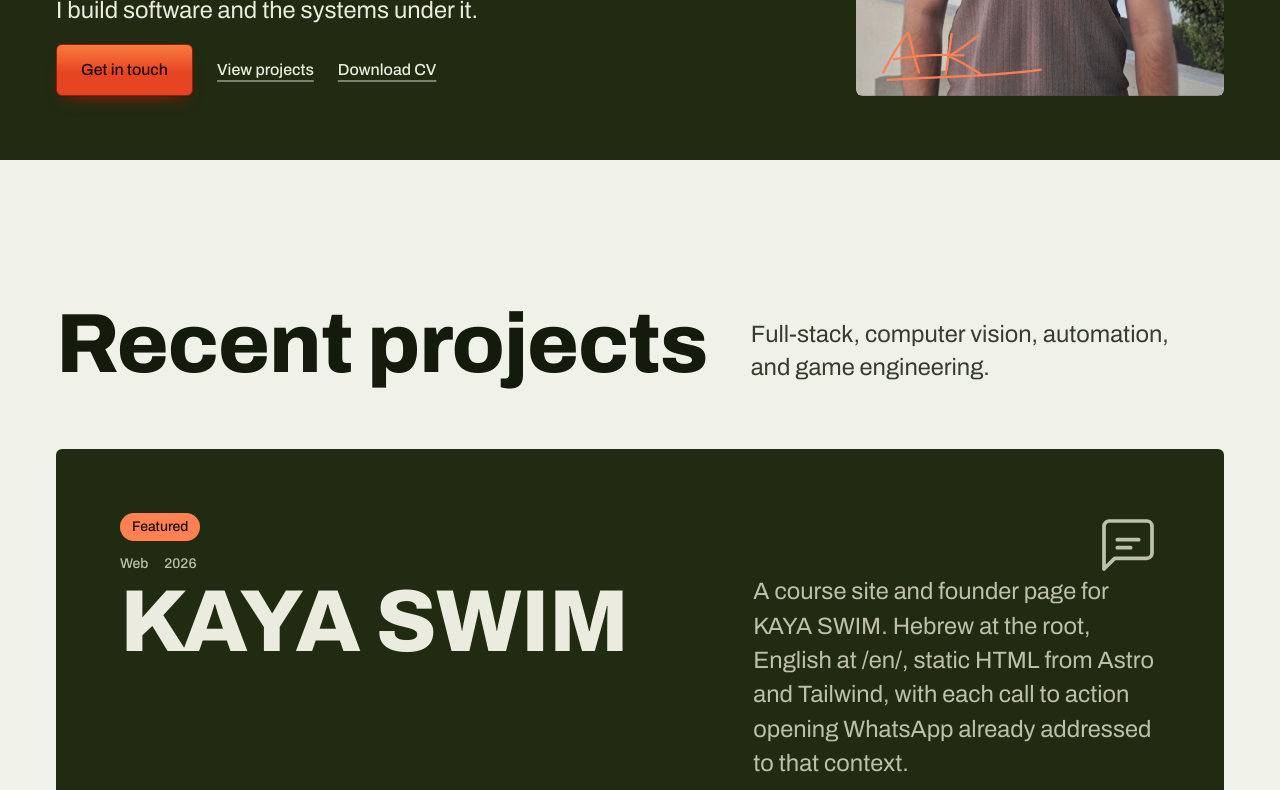
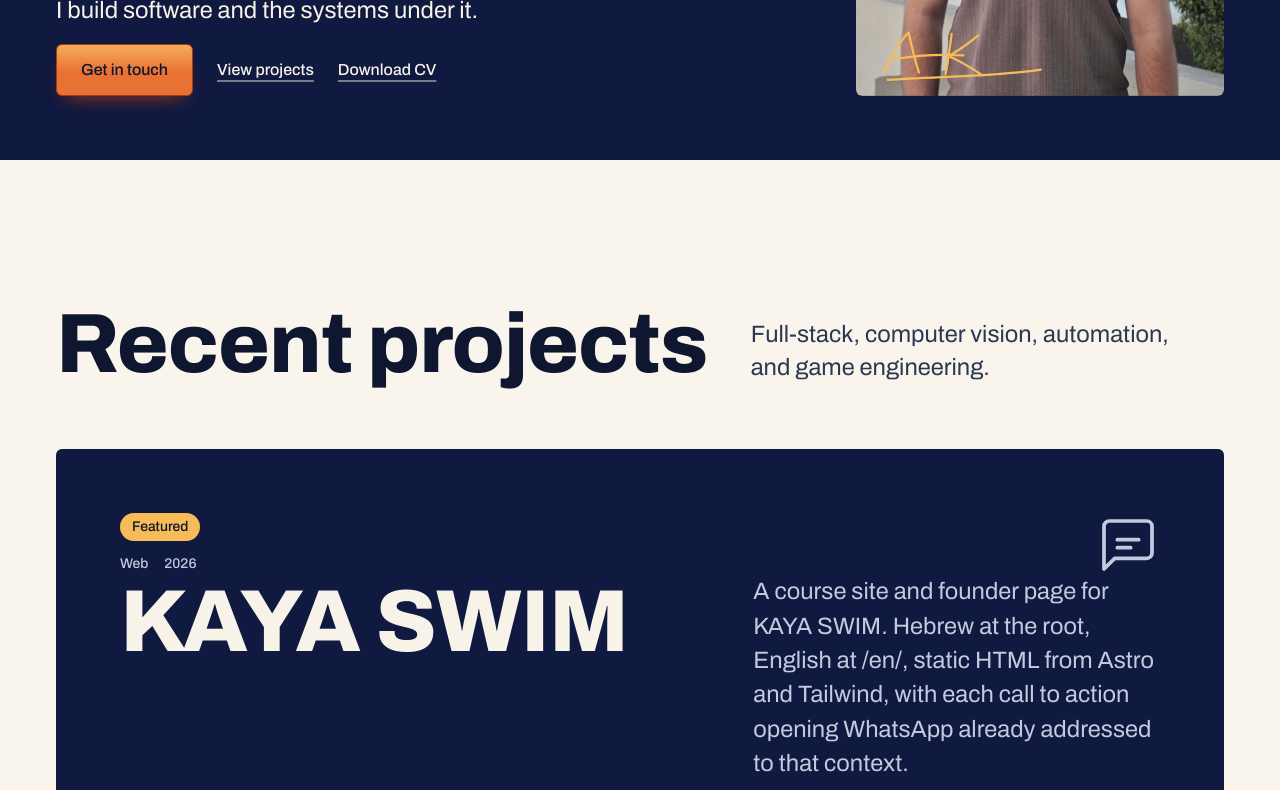
Before and after one commit to AbeedKhalil/ABEDKH_Website, a website: page Frontend/index.html in a window 1280 px wide. Shown: the part 640-1430 px from the top of the page. Drawn offline with Linux system fonts and the light colour scheme; no server answers.

Commit message:
Recolor Three Scripts as Jerusalem Dusk
Replace the olive-night palette with warm limestone paper, midnight-lapis ink,
a twilight-indigo field that matches the sunset hero photo, sunset terracotta
signal, and Dome-gold / rose / turquoise foil. All text pairs pass WCAG AA in
light and dark themes; theme-color meta updated to match.

```diff
--- a/Frontend/index.html
+++ b/Frontend/index.html
@@ -7,7 +7,7 @@
     <meta property="og:title" content="Abd AlRahman Khalil">
     <meta property="og:description" content="Computer science engineer in Jerusalem. Full-stack, QA automation, and IT support.">
     <meta property="og:type" content="profile">
-    <meta name="theme-color" content="#202b12">
+    <meta name="theme-color" content="#101940">
     <meta name="color-scheme" content="light dark">
     <link rel="icon" type="image/jpeg" href="assets/profile.jpg">
     <title>Abd AlRahman Khalil</title>
@@ -24,7 +24,7 @@
             var theme = stored || (light ? 'light' : 'dark');
             root.setAttribute('data-theme', theme);
             var meta = document.querySelector('meta[name="theme-color"]');
-            if (meta) meta.setAttribute('content', theme === 'light' ? '#202b12' : '#1a230d');
+            if (meta) meta.setAttribute('content', theme === 'light' ? '#101940' : '#0b1230');
         } catch (e) {}
     })();
     </script>
--- a/Frontend/tokens.css
+++ b/Frontend/tokens.css
@@ -15,35 +15,36 @@
   --container: 1360px; --gutter: 56px; --gap-columns: 32px; --section-gap-s: 112px; --section-gap: 144px; --section-gap-l: 176px;
   --z-base: 1; --z-raised: 10; --z-dropdown: 100; --z-sticky: 200; --z-sticky-nav: 300; --z-modal: 400; --z-toast: 500; --z-tooltip: 600;
 
-  /* Paper: pale olive stone. Ink: olive black. Field: olive at night. Signal: vermillion. */
-  --color-paper: oklch(95.8% 0.011 118);
-  --color-paper-2: oklch(92.5% 0.014 118);
-  --color-paper-3: oklch(88.5% 0.017 118);
-  --color-paper-hi: oklch(98.4% 0.006 118);
-  --color-ink: oklch(21% 0.03 130);
-  --color-ink-2: oklch(35% 0.026 130);
-  --color-muted: oklch(46% 0.022 128);
-  --color-rule: oklch(83% 0.016 122);
-  --color-field: oklch(27% 0.045 128);
-  --color-field-2: oklch(32% 0.048 128);
-  --color-field-rule: oklch(42% 0.04 126);
-  --color-on-field: oklch(94% 0.018 110);
-  --color-on-field-2: oklch(80% 0.03 115);
-  --color-accent: oklch(62% 0.205 33);
-  --color-accent-ink: oklch(18% 0.04 30);
-  --color-accent-lit: oklch(72% 0.17 45);
-  --color-accent-text: oklch(52% 0.19 33);
-  --color-accent-on-field: oklch(74% 0.17 40);
-  --color-press: oklch(44% 0.16 32);
-  --color-focus: oklch(55% 0.21 33);
-  --color-focus-on-field: oklch(76% 0.16 42);
-  --color-foil-1: oklch(86% 0.11 85);
-  --color-foil-2: oklch(72% 0.17 38);
-  --color-foil-3: oklch(84% 0.09 145);
-  --color-error: oklch(50% 0.19 27);
-  --color-success: oklch(48% 0.12 150);
-  --color-shade: oklch(20% 0.03 130 / 0.18);
-  --color-sheen: oklch(99% 0.03 95 / 0.7);
+  /* Jerusalem Dusk — Paper: warm limestone. Ink: midnight lapis. Field: twilight indigo sky.
+     Signal: sunset terracotta. Foil: Dome gold, rose dusk, Dome-tile turquoise. */
+  --color-paper: oklch(97% 0.012 82);
+  --color-paper-2: oklch(94% 0.018 80);
+  --color-paper-3: oklch(90% 0.024 78);
+  --color-paper-hi: oklch(99.2% 0.006 85);
+  --color-ink: oklch(21% 0.05 268);
+  --color-ink-2: oklch(34% 0.05 266);
+  --color-muted: oklch(47% 0.035 262);
+  --color-rule: oklch(86% 0.022 78);
+  --color-field: oklch(23% 0.075 270);
+  --color-field-2: oklch(28% 0.08 272);
+  --color-field-rule: oklch(40% 0.07 270);
+  --color-on-field: oklch(96.5% 0.016 85);
+  --color-on-field-2: oklch(84% 0.03 270);
+  --color-accent: oklch(68% 0.165 45);
+  --color-accent-ink: oklch(20% 0.05 268);
+  --color-accent-lit: oklch(80% 0.13 68);
+  --color-accent-text: oklch(52% 0.165 40);
+  --color-accent-on-field: oklch(83% 0.135 78);
+  --color-press: oklch(50% 0.15 38);
+  --color-focus: oklch(52% 0.18 40);
+  --color-focus-on-field: oklch(85% 0.13 80);
+  --color-foil-1: oklch(87% 0.12 85);
+  --color-foil-2: oklch(76% 0.13 25);
+  --color-foil-3: oklch(82% 0.09 200);
+  --color-error: oklch(50% 0.19 25);
+  --color-success: oklch(50% 0.11 165);
+  --color-shade: oklch(20% 0.05 268 / 0.18);
+  --color-sheen: oklch(99% 0.03 90 / 0.72);
 
   --font-display: "Archivo", ui-sans-serif, sans-serif;
   --font-body: "Archivo", ui-sans-serif, sans-serif;
@@ -55,8 +56,8 @@
   --tracking-display: -0.012em;
 
   --radius-card: 6px; --radius-pill: 999px; --radius-control: 6px; --rule-hair: 1px;
-  --shadow-card: 0 1px 2px oklch(20% 0.03 130 / 0.06);
-  --shadow-ticket: 0 1px 1px oklch(20% 0.03 130 / 0.08), 0 24px 48px -24px oklch(14% 0.04 130 / 0.55);
+  --shadow-card: 0 1px 2px oklch(20% 0.05 268 / 0.06);
+  --shadow-ticket: 0 1px 1px oklch(20% 0.05 268 / 0.08), 0 24px 48px -24px oklch(14% 0.06 270 / 0.5);
 
   /* Legacy names the admin screen and older selectors still read */
   --bg: var(--color-paper);
@@ -76,26 +77,26 @@
 
 [data-theme="dark"] {
   color-scheme: dark;
-  --color-paper: oklch(16.5% 0.018 128);
-  --color-paper-2: oklch(20% 0.02 128);
-  --color-paper-3: oklch(24% 0.022 128);
-  --color-paper-hi: oklch(21% 0.022 128);
-  --color-ink: oklch(94% 0.016 112);
-  --color-ink-2: oklch(84% 0.02 115);
-  --color-muted: oklch(72% 0.022 118);
-  --color-rule: oklch(31% 0.022 128);
-  --color-field: oklch(24% 0.04 128);
-  --color-field-2: oklch(28% 0.044 128);
-  --color-field-rule: oklch(38% 0.038 126);
-  --color-accent: oklch(68% 0.19 36);
-  --color-accent-ink: oklch(18% 0.04 30);
-  --color-accent-lit: oklch(77% 0.15 48);
-  --color-accent-text: oklch(72% 0.17 40);
-  --color-press: oklch(46% 0.15 32);
-  --color-focus: oklch(74% 0.17 40);
-  --color-error: oklch(74% 0.14 27);
-  --color-success: oklch(78% 0.12 150);
-  --color-shade: oklch(5% 0.02 130 / 0.4);
-  --shadow-card: 0 0 0 1px oklch(30% 0.02 128 / 0.6);
-  --shadow-ticket: 0 0 0 1px oklch(34% 0.03 128), 0 24px 48px -24px oklch(4% 0.02 130 / 0.8);
+  --color-paper: oklch(17% 0.04 270);
+  --color-paper-2: oklch(20.5% 0.045 270);
+  --color-paper-3: oklch(24.5% 0.05 270);
+  --color-paper-hi: oklch(22% 0.048 270);
+  --color-ink: oklch(95.5% 0.016 85);
+  --color-ink-2: oklch(86% 0.022 80);
+  --color-muted: oklch(74% 0.03 265);
+  --color-rule: oklch(32% 0.045 270);
+  --color-field: oklch(23% 0.07 272);
+  --color-field-2: oklch(27% 0.075 272);
+  --color-field-rule: oklch(38% 0.065 270);
+  --color-accent: oklch(72% 0.155 48);
+  --color-accent-ink: oklch(19% 0.05 268);
+  --color-accent-lit: oklch(82% 0.12 70);
+  --color-accent-text: oklch(78% 0.13 58);
+  --color-press: oklch(54% 0.15 40);
+  --color-focus: oklch(83% 0.13 75);
+  --color-error: oklch(75% 0.14 25);
+  --color-success: oklch(80% 0.11 165);
+  --color-shade: oklch(6% 0.03 270 / 0.45);
+  --shadow-card: 0 0 0 1px oklch(32% 0.045 270 / 0.6);
+  --shadow-ticket: 0 0 0 1px oklch(36% 0.055 270), 0 24px 48px -24px oklch(4% 0.03 270 / 0.8);
 }
```
Also changed, not shown: Frontend/contact.html (+2 -2 lines), Frontend/projects.html (+2 -2 lines), Frontend/resume.html (+2 -2 lines).
